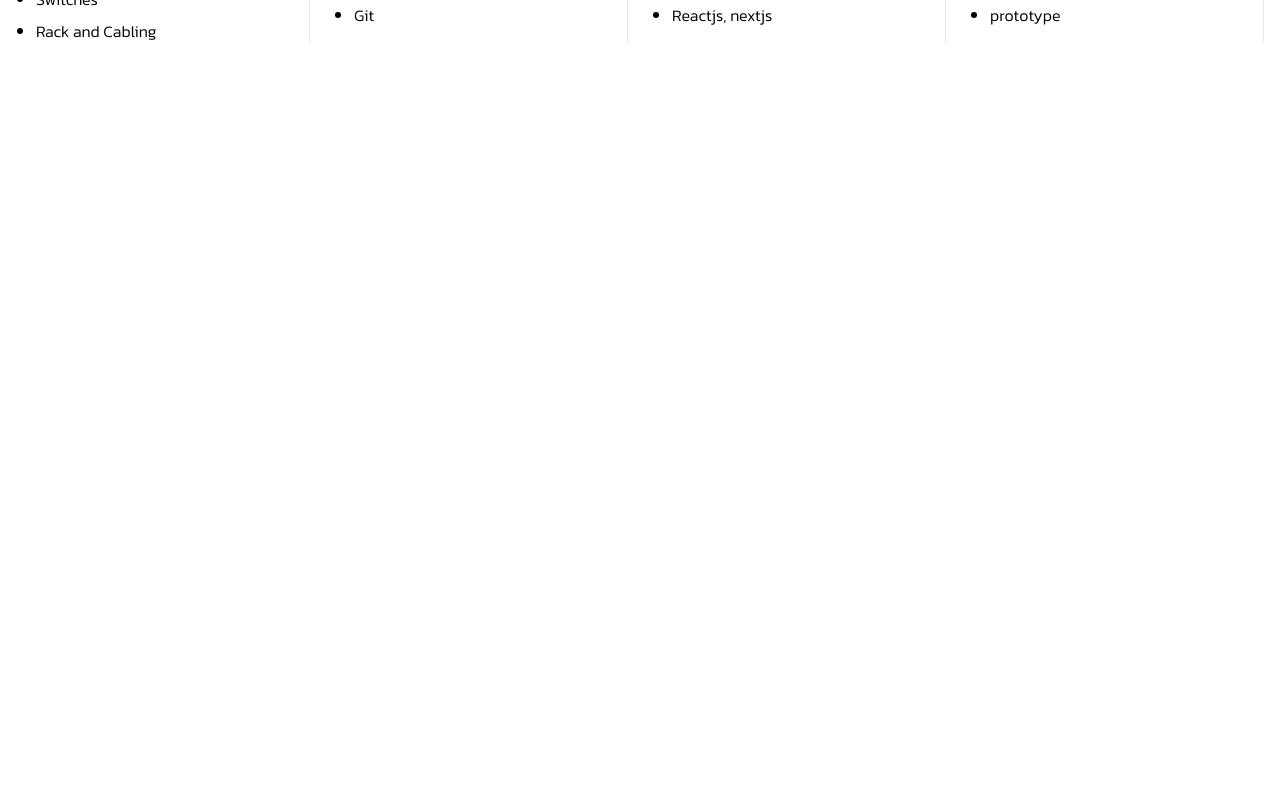
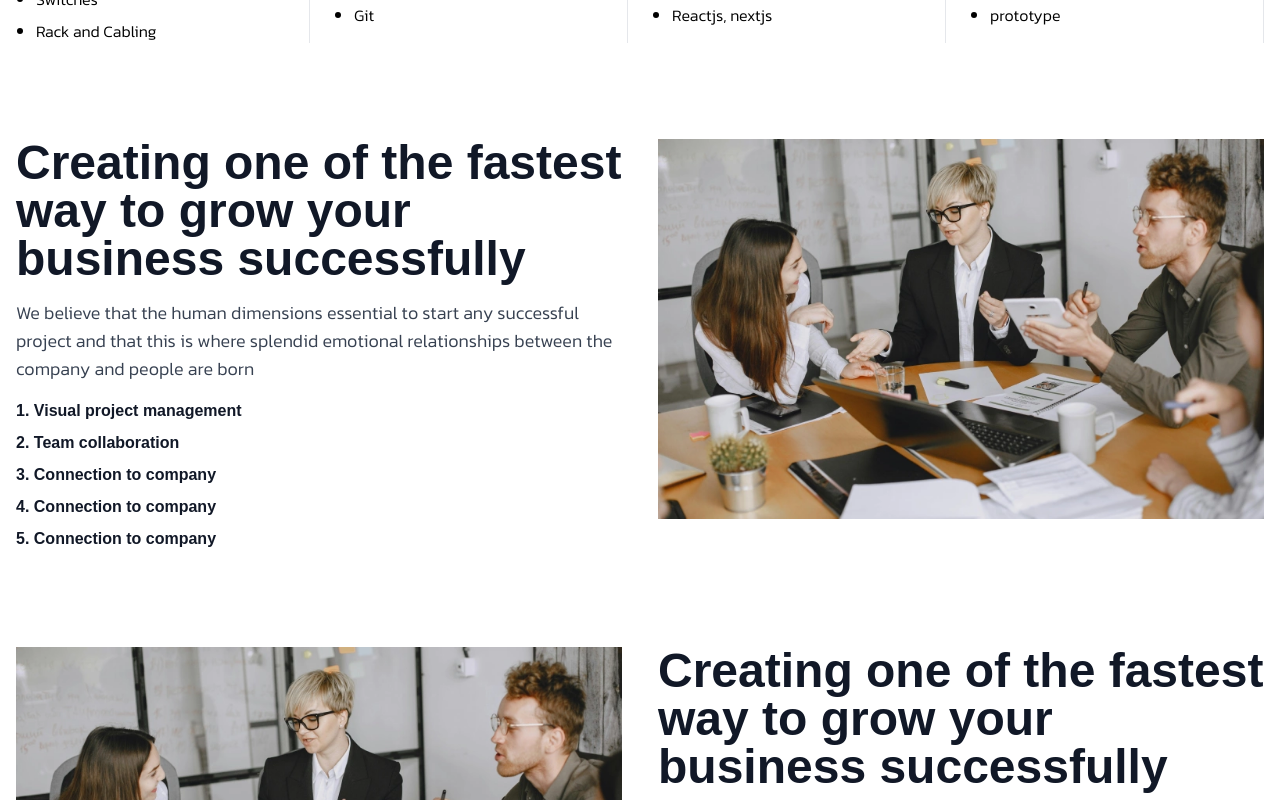
Before and after one commit to Kambatukebele/devops_website, a React (Vite) app: page / in a window 1280 px wide. Shown: the part 1540-2340 px from the top of the page. Before the commit the page ends 1631 px from the top, so only its background shows below. Built offline with nearby package versions, Linux system fonts and the light colour scheme; a web font is replaced by a local one.

Commit message:
created TextImage component

```diff
--- a/src/App.jsx
+++ b/src/App.jsx
@@ -2,6 +2,7 @@ import Header from "./components/header/Header";
 import Hero from "./components/hero/Hero";
 import SectionImage from "./components/SectionImage/SectionImage";
 import Services from "./components/Services/Services";
+import TextImage from "./components/text-image/TextImage";
 
 const App = () => {
   return (
@@ -10,6 +11,8 @@ const App = () => {
       <Hero />
       <SectionImage />
       <Services />
+      <TextImage />
+      <TextImage reverseRow={1} />
     </>
   );
 };
--- /dev/null
+++ b/src/components/text-image/TextImage.jsx
@@ -0,0 +1,54 @@
+import compare from "../../assets/images/compare.webp";
+// the reverseRow is just to reverse the image and image position
+const TextImage = ({ reverseRow }) => {
+  console.log(reverseRow);
+
+  return (
+    <section className="w-full h-full py-6 lg:py-12">
+      <div
+        className={`container mx-auto px-4 flex ${
+          reverseRow
+            ? "flex-col-reverse lg:flex-row-reverse"
+            : "flex-col lg:flex-row"
+        }  justify-center items-start gap-9`}
+      >
+        <div className="w-full flex flex-col justify-center items-start gap-4 lg:w-1/2">
+          <h2 className="text-3xl font-semibold font-beatrice text-gray-900 md:text-4xl lg:text-5xl">
+            Creating one of the fastest way to grow your business successfully
+          </h2>
+          <p className="text-base font-light font-Kanit text-gray-700 md:text-lg">
+            We believe that the human dimensions essential to start any
+            successful project and that this is where splendid emotional
+            relationships between the company and people are born
+          </p>
+          <ul className="flex flex-col justify-center items-start list-decimal list-inside gap-2">
+            <li className="text-gray-900 font-beatrice font-semibold">
+              Visual project management
+            </li>
+            <li className="text-gray-900 font-beatrice font-semibold">
+              Team collaboration
+            </li>
+            <li className="text-gray-900 font-beatrice font-semibold">
+              Connection to company
+            </li>
+            <li className="text-gray-900 font-beatrice font-semibold">
+              Connection to company
+            </li>
+            <li className="text-gray-900 font-beatrice font-semibold">
+              Connection to company
+            </li>
+          </ul>
+        </div>
+        <div className="w-full h-full lg:w-1/2">
+          <img
+            className="w-full h-full object-cover object-center"
+            src={compare}
+            alt="image office"
+          />
+        </div>
+      </div>
+    </section>
+  );
+};
+
+export default TextImage;
```
